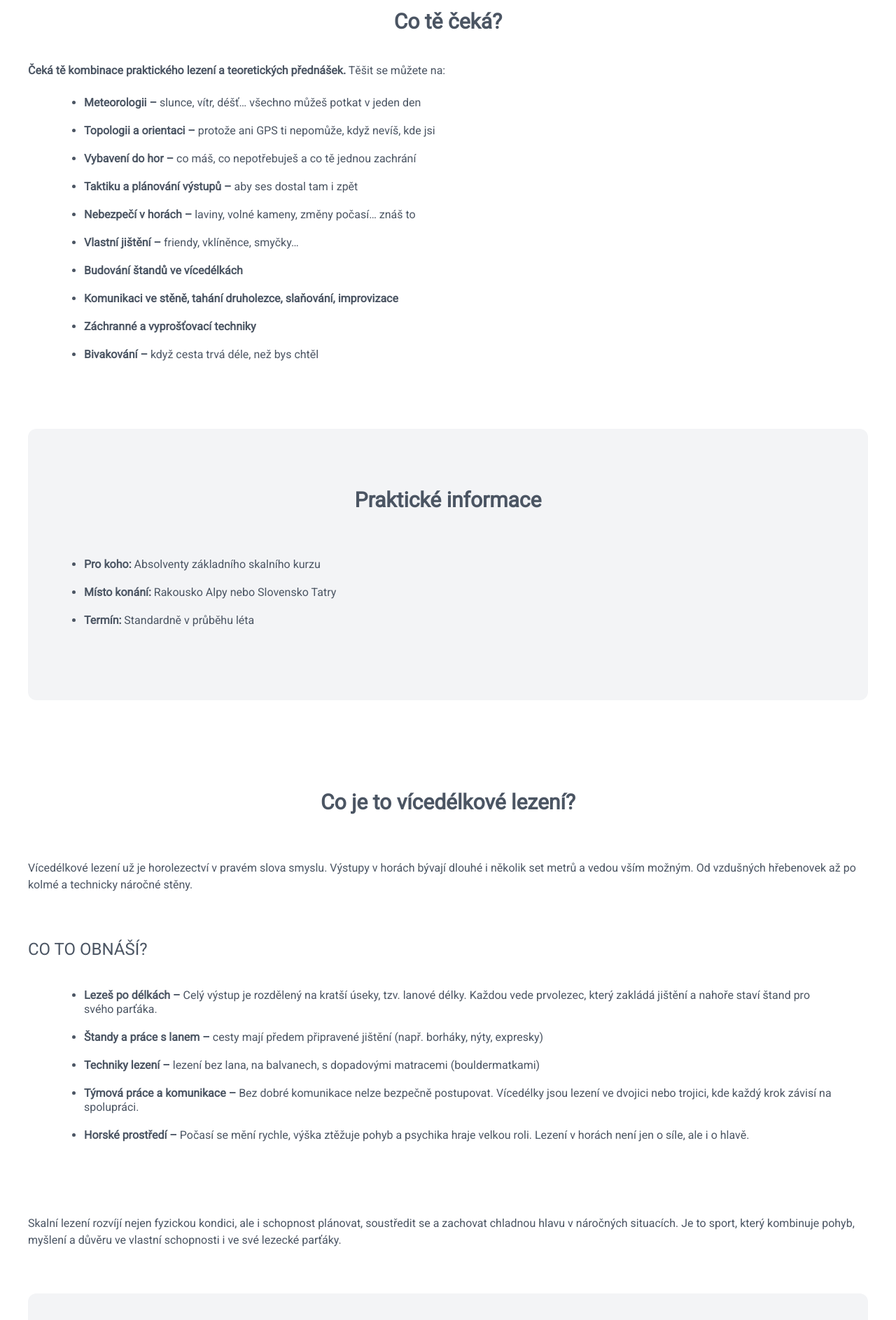
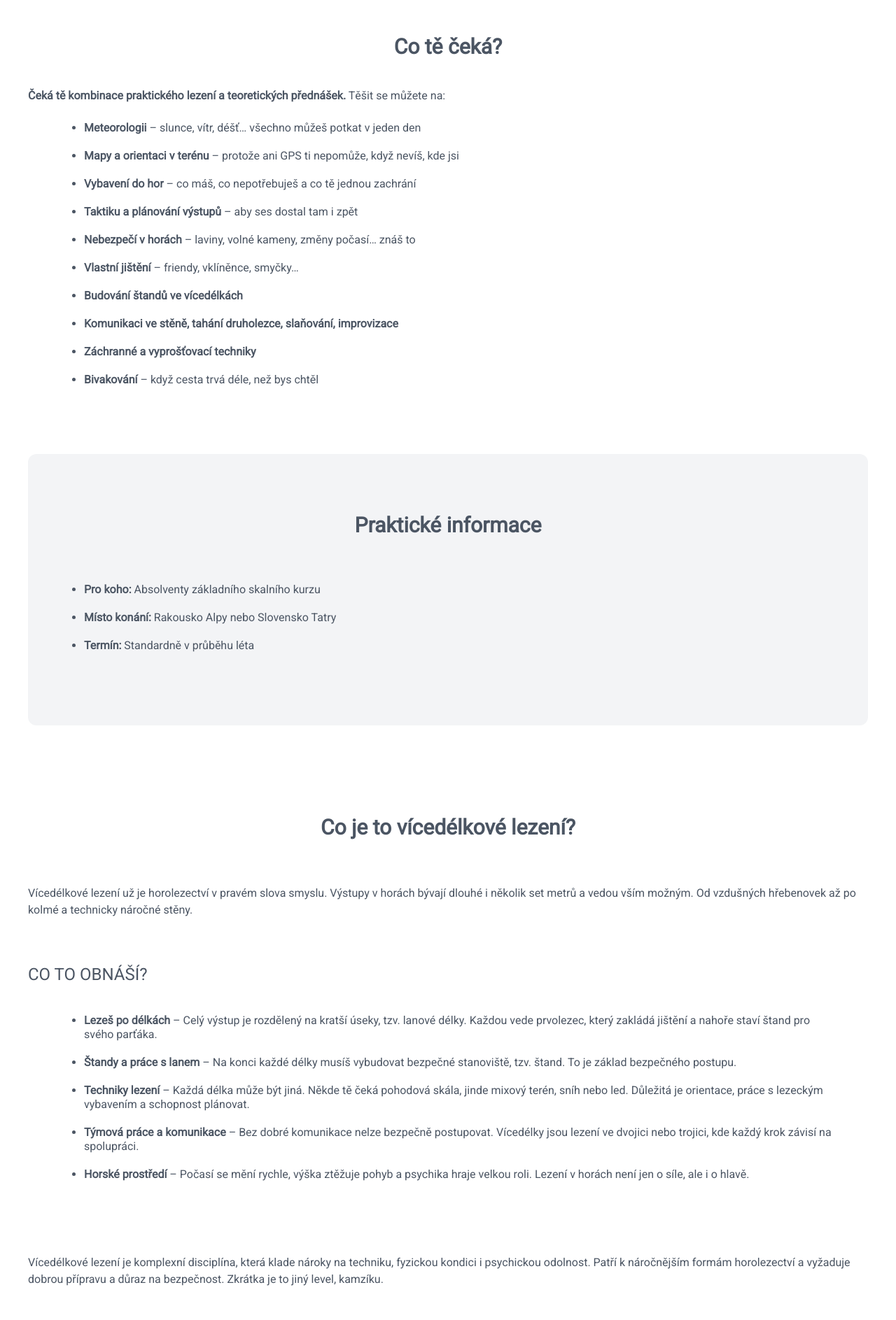
Before and after one commit to RadekM1/KHS-2.0, a Next.js app: page /kurzy/horoskola-vicedelky in a window 1280 px wide. Shown: the part 820-2707 px from the top of the page at 70% size. Built offline with nearby package versions, Linux system fonts and the light colour scheme; no server answers.

Commit message:
fix: UI bugs

```diff
--- a/src/app/(others)/(static-pages)/kontakt/page.tsx
+++ b/src/app/(others)/(static-pages)/kontakt/page.tsx
@@ -21,9 +21,9 @@ export default function page() {
       </h1>
       <article className="prose prose-gray dark:prose-invert w-full px-4 overflow-hidden text-start dark:border-b-gray-700">
         <p className="text-start md:text-center">
-          Máte dotaz nebo se chcete připojit? <br />
+          Máš dotaz nebo se chceš připojit? <br />
           <span className="font-semibold text-orange-400 dark:text-orange-300">
-            Jsme tu pro vás a rádi odpovíme na všechny vaše otázky.{" "}
+            Jsme tu pro tebe a rádi odpovíme na všechny otázky.{" "}
           </span>
           Klub horských sportů Zlín má dveře otevřené pro všechny milovníky hor
           a lezení.
--- a/src/app/(others)/(static-pages)/kurzy/horoskola-vicedelky/page.tsx
+++ b/src/app/(others)/(static-pages)/kurzy/horoskola-vicedelky/page.tsx
@@ -42,11 +42,19 @@ export default function page() {
             </span>
             ale vedou až k vrcholům.{" "}
             <p className="mt-10">
-              <span className="font-semibold">
+              <span className="font-semibold dark:text-orange-300">
                 Čeká tě víc délek, víc výšky a víc zážitků.{" "}
               </span>
               Ať už v rakouských Alpách nebo na tatranské žule, podle podmínek a
               počasí.
+            </p>
+            <p className="mt-10">
+              Vícedélky nejsou jen o lezení.{" "}
+              <span className="font-semibold dark:text-orange-300">
+                Potřebuješ taktiku, plánování, týmovou souhru a schopnost
+                rozhodovat se správně,
+              </span>{" "}
+              když jsi pár set metrů nad zemí. A přesně o tom je tento kurz.
             </p>
           </div>
           <div className="flex pl-0 mt-10 md:mt-0 justify-center md:pl-6  md:min-w-[300px] md:w-full">
@@ -69,7 +77,9 @@ export default function page() {
         <ul className="list-disc md:mx-10 leading-tight space-y-5 pl-10 text-start">
           {mountainClimbBulletsOne.map((bullet, i) => (
             <li key={i}>
-              <span className="font-semibold">{bullet.bold}</span>
+              <span className="font-semibold dark:text-orange-300">
+                {bullet.bold}
+              </span>
               {bullet.text}
             </li>
           ))}
@@ -80,16 +90,22 @@ export default function page() {
           </h2>
           <ul className="list-disc leading-tight md:mx-10 space-y-5 pb-10 pl-10 text-start">
             <li>
-              <span className="font-semibold">Pro koho:</span> Absolventy
-              základního skalního kurzu
+              <span className="font-semibold dark:text-orange-300">
+                Pro koho:
+              </span>{" "}
+              Absolventy základního skalního kurzu
             </li>
             <li>
-              <span className="font-semibold">Místo konání:</span> Rakousko Alpy
-              nebo Slovensko Tatry
+              <span className="font-semibold dark:text-orange-300 ">
+                Místo konání:
+              </span>{" "}
+              Rakousko Alpy nebo Slovensko Tatry
             </li>
             <li>
-              <span className="font-semibold">Termín:</span> Standardně v
-              průběhu léta
+              <span className="font-semibold dark:text-orange-300">
+                Termín:
+              </span>{" "}
+              Standardně v průběhu léta
             </li>
           </ul>
         </div>
@@ -105,16 +121,18 @@ export default function page() {
         <ul className="list-disc mt-10 leading-tight md:mx-10 space-y-5 pb-10 pl-10 text-start">
           {mountainClimbBulletsTwo.map((bullet, i) => (
             <li key={i}>
-              <span className="font-semibold">{bullet.bold}</span>
+              <span className="font-semibold dark:text-orange-300">
+                {bullet.bold}
+              </span>
               {bullet.text}
             </li>
           ))}
         </ul>
         <p className="my-16  text-start text-base">
-          Skalní lezení rozvíjí nejen fyzickou kondici, ale i schopnost
-          plánovat, soustředit se a zachovat chladnou hlavu v náročných
-          situacích. Je to sport, který kombinuje pohyb, myšlení a důvěru ve
-          vlastní schopnosti i ve své lezecké parťáky.
+          Vícedélkové lezení je komplexní disciplína, která klade nároky na
+          techniku, fyzickou kondici i psychickou odolnost. Patří k náročnějším
+          formám horolezectví a vyžaduje dobrou přípravu a důraz na bezpečnost.
+          Zkrátka je to jiný level, kamzíku.
         </p>
         <div className="w-full flex flex-col text-start py-2 md:py-10 rounded-xl my-12 dark:bg-zinc-800 bg-gray-100">
           <div className="w-full md:ml-10 italic text-gray-400 flex flex-col md:border-l-[1px] border-gray-600">
--- a/src/app/(others)/(static-pages)/kurzy/uvodni-info/page.tsx
+++ b/src/app/(others)/(static-pages)/kurzy/uvodni-info/page.tsx
@@ -55,7 +55,9 @@ export default function page() {
               který ti dá víc, než si myslíš!
             </p>
             <p className="mt-4">
-              <span className="font-semibold">Ale pozor, </span>
+              <span className="font-semibold dark:text-orange-300">
+                Ale pozor,{" "}
+              </span>
               není to jen takový výlet na rozhlednu. Tato aktivita patří mezi
               náročné a extrémní sporty, při kterých může jít i o život. Nestačí
               jen síla a odvaha. Důležité jsou také znalosti a zkušenosti. V
@@ -63,7 +65,7 @@ export default function page() {
               rozhodují o bezpečnosti tebe i ostatních. A právě proto jsme tady!
             </p>
             <p className="mt-4">
-              <span className="font-semibold">
+              <span className="font-semibold dark:text-orange-300">
                 Naše vzdělávací kurzy tě provedou od úplných základů až po
                 složitější techniky.{" "}
               </span>
--- a/src/static-objects/objects/static-pages-gallery/course-summary.ts
+++ b/src/static-objects/objects/static-pages-gallery/course-summary.ts
@@ -18,7 +18,7 @@ export const courseCards = [
     summary: "Navazující kurz pro pokročilé lezce, co chtějí zažít zimní hory.",
     link: "/kurzy/zimni-lezeni",
     thumbnail:
-      "https://storage.googleapis.com/khs-zlin/static-sites-gallery/zimni-kurz/winter-course.png",
+      "https://storage.googleapis.com/khs-zlin/static-sites-gallery/zimni-kurz/winter.png",
   },
   {
     title: "Kroužek lezení",
--- a/src/static-objects/objects/static-pages-objects/mountain-climb-course.ts
+++ b/src/static-objects/objects/static-pages-objects/mountain-climb-course.ts
@@ -1,27 +1,27 @@
 export const mountainClimbBulletsOne = [
   {
-    bold: "Meteorologii – ",
-    text: "slunce, vítr, déšť… všechno můžeš potkat v jeden den",
+    bold: "Meteorologii",
+    text: " – slunce, vítr, déšť… všechno můžeš potkat v jeden den",
   },
   {
-    bold: "Topologii a orientaci – ",
-    text: "protože ani GPS ti nepomůže, když nevíš, kde jsi",
+    bold: "Mapy a orientaci v terénu",
+    text: " – protože ani GPS ti nepomůže, když nevíš, kde jsi",
   },
   {
-    bold: "Vybavení do hor – ",
-    text: "co máš, co nepotřebuješ a co tě jednou zachrání",
+    bold: "Vybavení do hor",
+    text: " – co máš, co nepotřebuješ a co tě jednou zachrání",
   },
   {
-    bold: "Taktiku a plánování výstupů – ",
-    text: "aby ses dostal tam i zpět",
+    bold: "Taktiku a plánování výstupů",
+    text: " – aby ses dostal tam i zpět",
   },
   {
-    bold: "Nebezpečí v horách – ",
-    text: "laviny, volné kameny, změny počasí… znáš to",
+    bold: "Nebezpečí v horách",
+    text: " – laviny, volné kameny, změny počasí… znáš to",
   },
   {
-    bold: "Vlastní jištění – ",
-    text: "friendy, vklíněnce, smyčky…",
+    bold: "Vlastní jištění",
+    text: " – friendy, vklíněnce, smyčky…",
   },
   {
     bold: "Budování štandů ve vícedélkách",
@@ -36,30 +36,30 @@ export const mountainClimbBulletsOne = [
     text: "",
   },
   {
-    bold: "Bivakování – ",
-    text: "když cesta trvá déle, než bys chtěl",
+    bold: "Bivakování",
+    text: " – když cesta trvá déle, než bys chtěl",
   },
 ];
 
 export const mountainClimbBulletsTwo = [
   {
-    bold: "Lezeš po délkách – ",
-    text: "Celý výstup je rozdělený na kratší úseky, tzv. lanové délky. Každou vede prvolezec, který zakládá jištění a nahoře staví štand pro svého parťáka.",
+    bold: "Lezeš po délkách",
+    text: " – Celý výstup je rozdělený na kratší úseky, tzv. lanové délky. Každou vede prvolezec, který zakládá jištění a nahoře staví štand pro svého parťáka.",
   },
   {
-    bold: "Štandy a práce s lanem – ",
-    text: "cesty mají předem připravené jištění (např. borháky, nýty, expresky)",
+    bold: "Štandy a práce s lanem",
+    text: " – Na konci každé délky musíš vybudovat bezpečné stanoviště, tzv. štand. To je základ bezpečného postupu.",
   },
   {
-    bold: "Techniky lezení – ",
-    text: "lezení bez lana, na balvanech, s dopadovými matracemi (bouldermatkami)",
+    bold: "Techniky lezení",
+    text: " – Každá délka může být jiná. Někde tě čeká pohodová skála, jinde mixový terén, sníh nebo led. Důležitá je orientace, práce s lezeckým vybavením a schopnost plánovat.",
   },
   {
-    bold: "Týmová práce a komunikace – ",
-    text: "Bez dobré komunikace nelze bezpečně postupovat. Vícedélky jsou lezení ve dvojici nebo trojici, kde každý krok závisí na spolupráci.",
+    bold: "Týmová práce a komunikace",
+    text: " – Bez dobré komunikace nelze bezpečně postupovat. Vícedélky jsou lezení ve dvojici nebo trojici, kde každý krok závisí na spolupráci.",
   },
   {
-    bold: "Horské prostředí – ",
-    text: "Počasí se mění rychle, výška ztěžuje pohyb a psychika hraje velkou roli. Lezení v horách není jen o síle, ale i o hlavě.",
+    bold: "Horské prostředí",
+    text: " – Počasí se mění rychle, výška ztěžuje pohyb a psychika hraje velkou roli. Lezení v horách není jen o síle, ale i o hlavě.",
   },
 ];
```
Also changed, not shown: src/app/(others)/(static-pages)/kurzy/horoskola-skaly/page.tsx (+48 -23 lines), src/app/(others)/(static-pages)/kurzy/zimni-lezeni/page.tsx (+13 -7 lines), src/static-objects/objects/static-pages-objects/winter-course.ts (+8 -8 lines).
